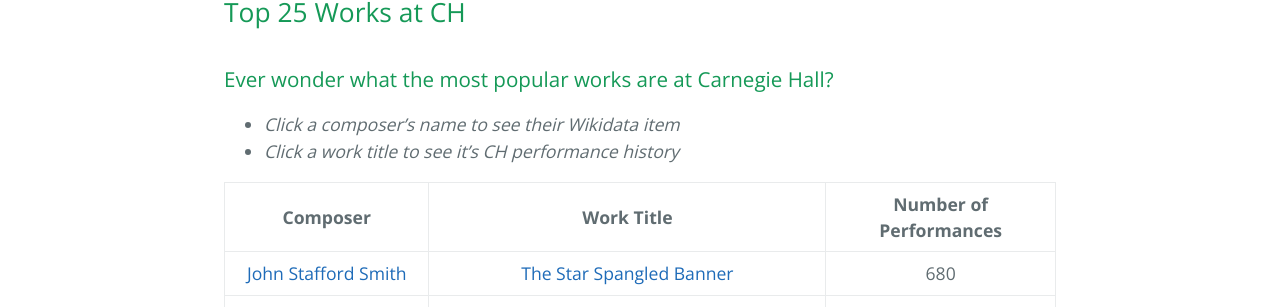
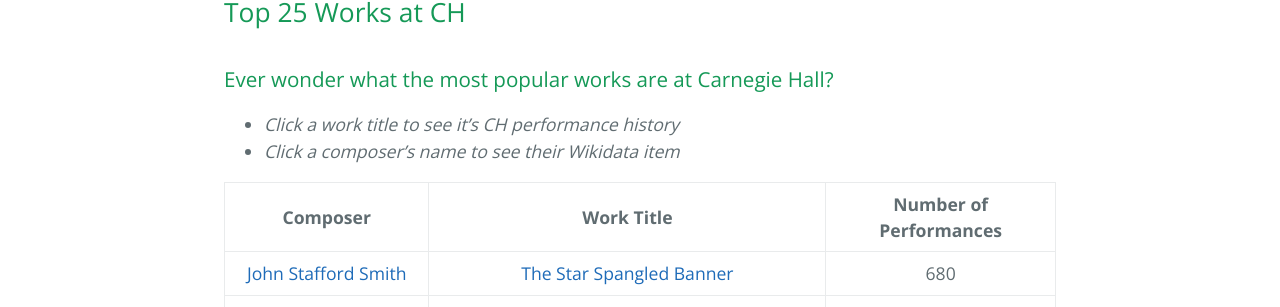
Before and after one commit to CarnegieHall/datalab, a Jekyll site: the page built from experiments/chdl-0009.md, in a window 1280 px wide and 900 px high, scrolled down 318 px. Shown: the part 148-455 px from the top of the window. Built offline with Jekyll 4.4.1, drawn with Linux system fonts in a browser that asks for light colours; our own code applies the rules of GitHub Pages for plain Markdown files.

```diff
--- a/experiments/chdl-0009.md
+++ b/experiments/chdl-0009.md
@@ -4,8 +4,8 @@
 ### Ever wonder what the most popular works are at Carnegie Hall?
 
 
-* <em>Click a composer's name to see their Wikidata item</em><br>
-* <em>Click a work title to see it's CH performance history</em>
+* <em>Click a work title to see it's CH performance history</em><br>
+* <em>Click a composer's name to see their Wikidata item</em>
 
 
 | **Composer**  | **Work Title**  | **Number of Performances**  |
```
